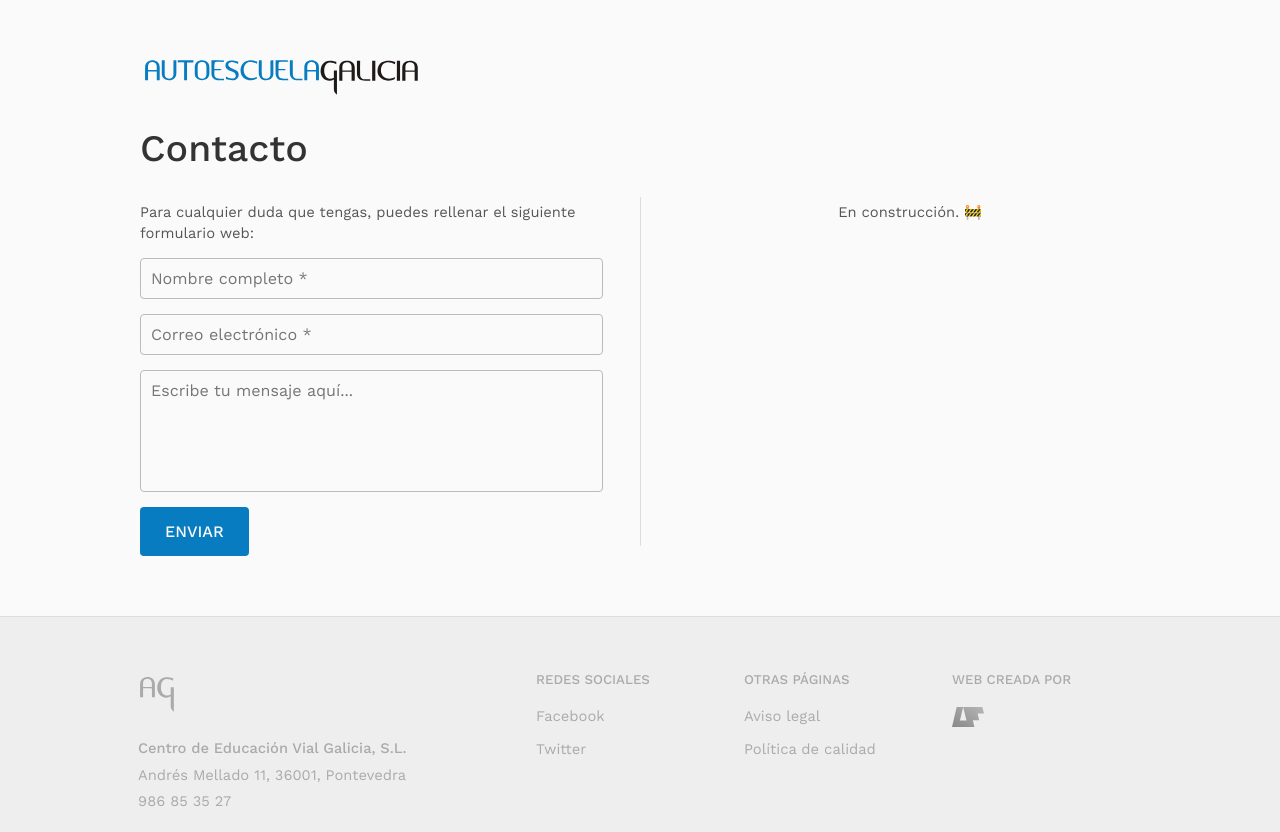
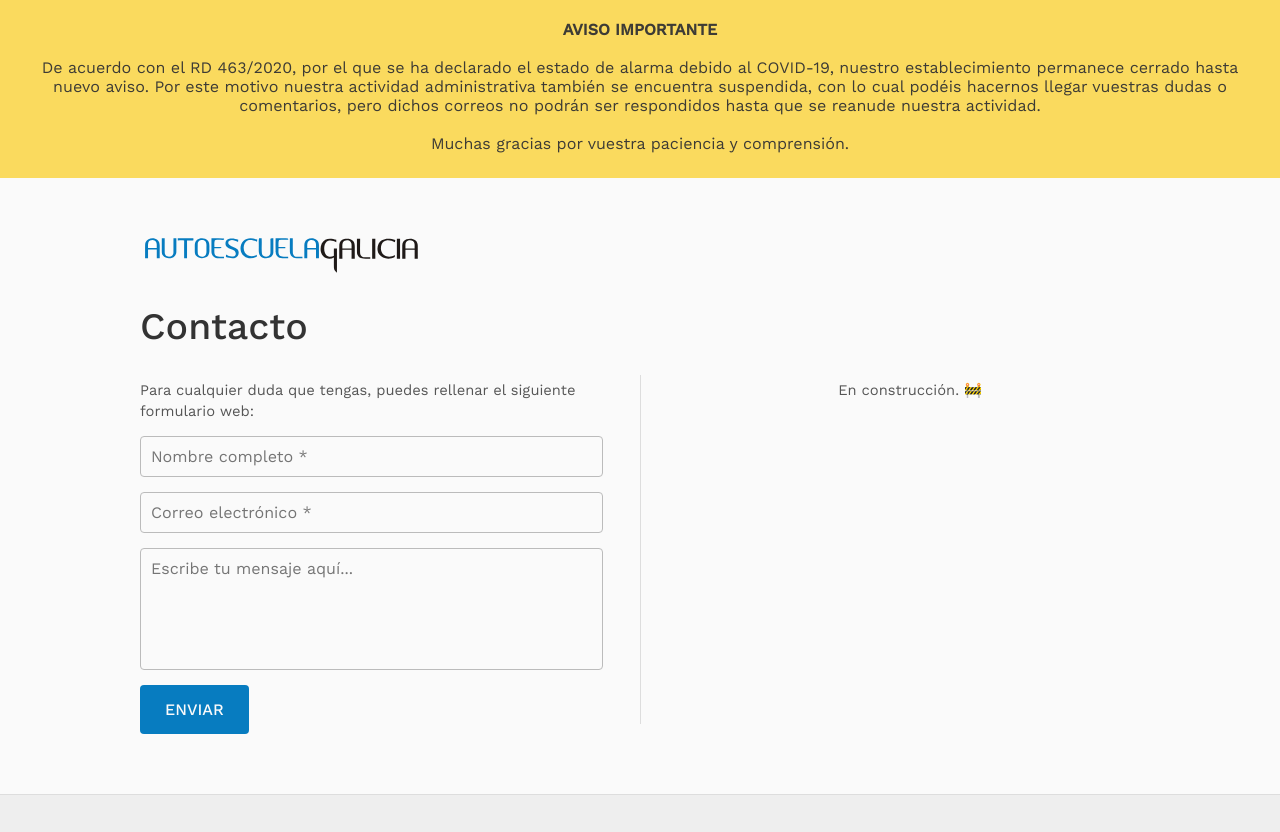
Before and after one commit to vialgalicia/vialgalicia.github.io, a plain HTML site: page contacto/index.html in a window 1280 px wide. Shown: the top 832 px of the page. Drawn offline with Linux system fonts and the light colour scheme.

Commit message:
COVID-19 notice

```diff
--- a/assets/css/main.css
+++ b/assets/css/main.css
@@ -81,6 +81,19 @@ li:before {
 	content: "-";
 	padding-right: 10px;
 	color: gray;
+}
+
+.important-alert-banner {
+	background-color: #FADA5E;
+	text-align: center;
+	margin: 0px;
+	padding: 20px;
+	padding-bottom: 25px;
+}
+
+.important-alert-banner > p {
+	margin: 0px;
+	opacity: 0.95;
 }
 
 #main-wrapper {
--- a/contacto/index.html
+++ b/contacto/index.html
@@ -22,6 +22,10 @@
 
 </head>
 <body>
+
+	<div class="important-alert-banner">
+		<p><b>AVISO IMPORTANTE</b><br><br>De acuerdo con el RD 463/2020, por el que se ha declarado el estado de alarma debido al COVID-19, nuestro establecimiento permanece cerrado hasta nuevo aviso. Por este motivo nuestra actividad administrativa también se encuentra suspendida, con lo cual podéis hacernos llegar vuestras dudas o comentarios, pero dichos correos no podrán ser respondidos hasta que se reanude nuestra actividad.<br><br>Muchas gracias por vuestra paciencia y comprensión.</p>
+	</div>
 
 	<main>
 		<div id="main-wrapper">
```
Also changed, not shown: index.html (+4 -0 lines), 1 other file.
